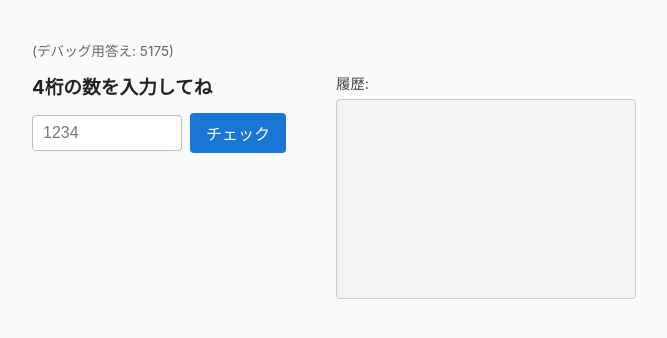
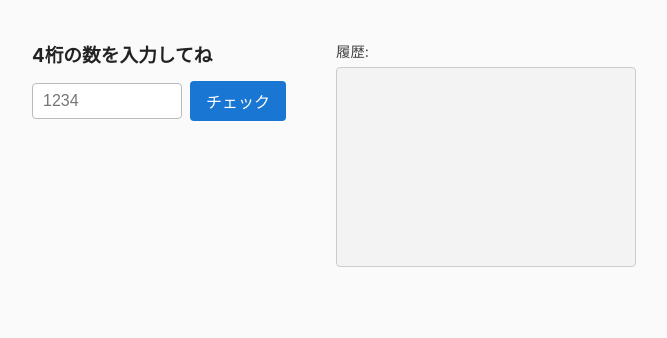
Before and after one commit to ytoyamaoa/html-study1127, a plain HTML site: page index.html in a window 1280 px wide. Shown: the whole page, without its empty margins (248-915 px from the left). Drawn offline with Linux system fonts and the light colour scheme.

Commit message:
Update index.html

```diff
--- a/index.html
+++ b/index.html
@@ -120,8 +120,8 @@
     const answer = Array.from({ length: 4 }, () => Math.floor(Math.random() * 10));
 
     // デバッグ用に答えを表示（公開時に隠したい場合は下の2行をコメントアウトまたは削除してください）
-    const debugEl = document.getElementById("debugAnswer");
-    debugEl.textContent = `(デバッグ用答え: ${answer.join("")})`;
+    // const debugEl = document.getElementById("debugAnswer");
+    // debugEl.textContent = `(デバッグ用答え: ${answer.join("")})`;
 
     const inputBox = document.getElementById("inputBox");
     const checkButton = document.getElementById("checkButton");
```
